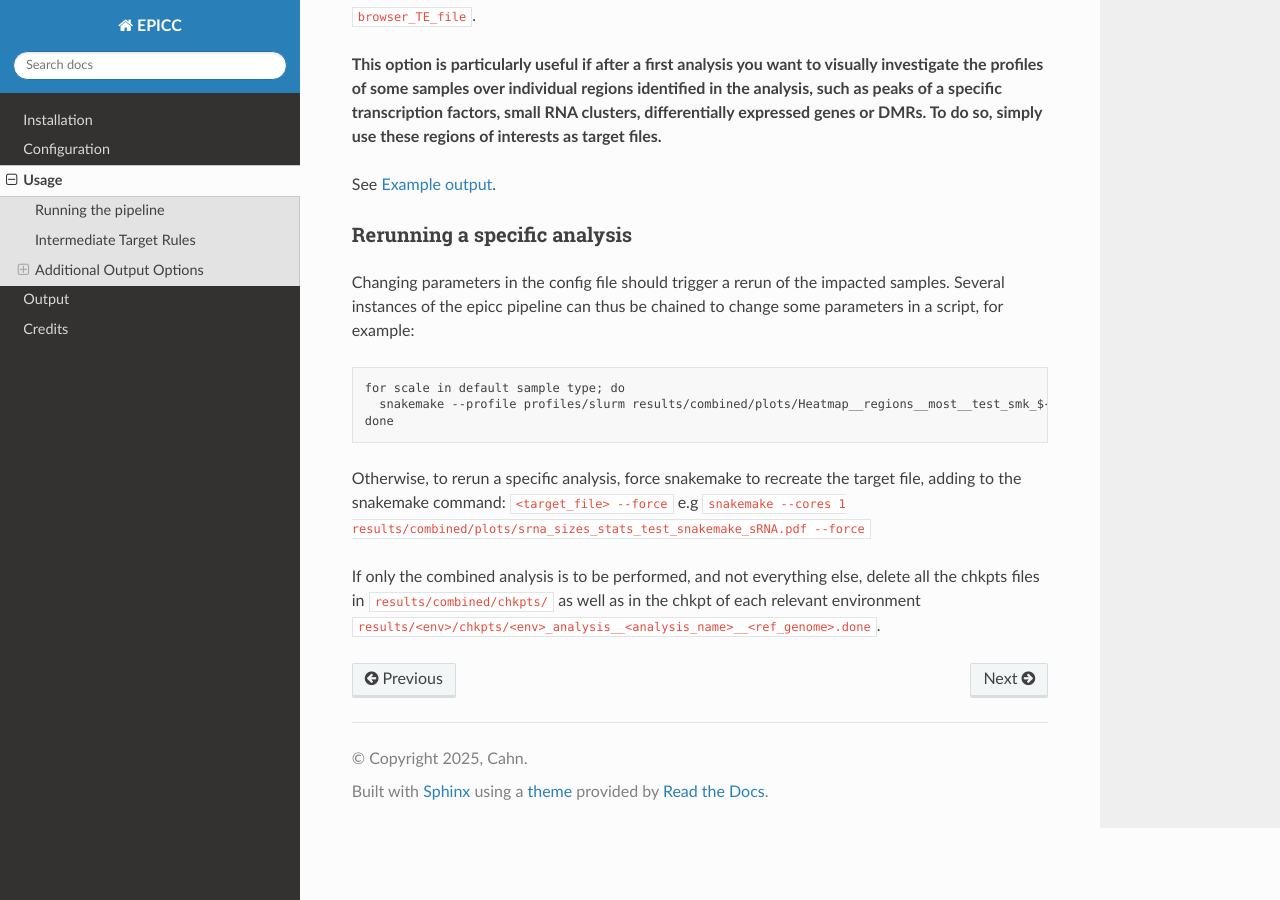
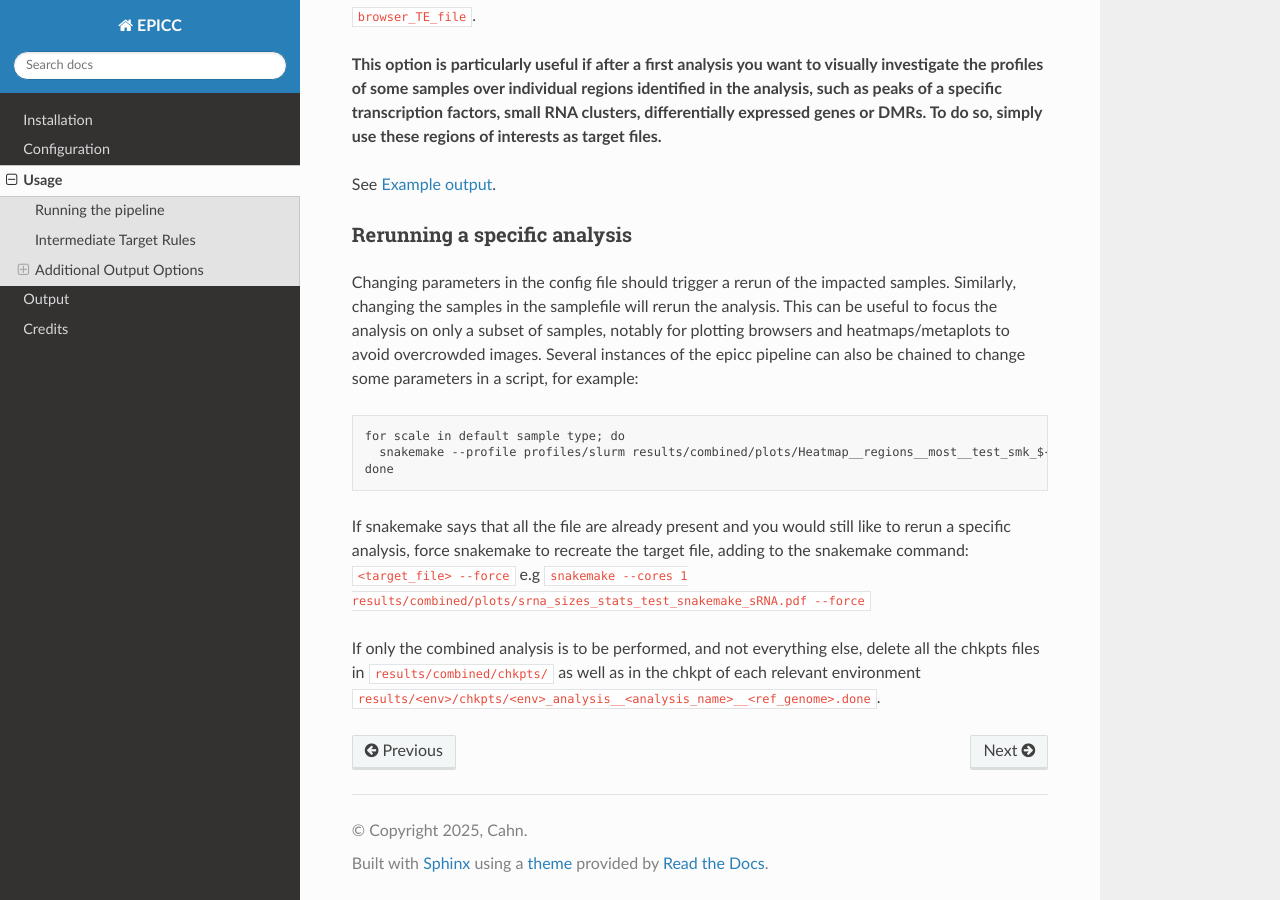
Before and after one commit to joncahn/epicc-documentation, a Sphinx documentation site: the page built from docs/source/usage.rst, in a window 1280 px wide and 900 px high, scrolled down 9042 px. Built offline with Sphinx 7.4.7 and the Read the Docs theme 3.1.0, drawn with Linux system fonts in a browser that asks for light colours.

Commit message:
Update usage.rst

```diff
--- a/docs/source/usage.rst
+++ b/docs/source/usage.rst
@@ -301,7 +301,7 @@ See :ref:`Example output <fig-browser-plot>`.
 Rerunning a specific analysis
 ++++++++++++++++++++++++++++++
 
-Changing parameters in the config file should trigger a rerun of the impacted samples. Several instances of the epicc pipeline can thus be chained to change some parameters in a script, for example:
+Changing parameters in the config file should trigger a rerun of the impacted samples. Similarly, changing the samples in the samplefile will rerun the analysis. This can be useful to focus the analysis on only a subset of samples, notably for plotting browsers and heatmaps/metaplots to avoid overcrowded images. Several instances of the epicc pipeline can also be chained to change some parameters in a script, for example:
 
 ::
 
@@ -309,7 +309,7 @@ Changing parameters in the config file should trigger a rerun of the impacted sa
     snakemake --profile profiles/slurm results/combined/plots/Heatmap__regions__most__test_smk_${scale}__ColCEN__interesting_genes.pdf --config heatmap_target_file="data/target_genes.bed" heatmap_target_file_label="interesting_genes" heatmaps_scales=${scale}
   done
 
-Otherwise, to rerun a specific analysis, force snakemake to recreate the target file, adding to the snakemake command: ``<target_file> --force``
+If snakemake says that all the file are already present and you would still like to rerun a specific analysis, force snakemake to recreate the target file, adding to the snakemake command: ``<target_file> --force``
 e.g ``snakemake --cores 1 results/combined/plots/srna_sizes_stats_test_snakemake_sRNA.pdf --force``
 
 If only the combined analysis is to be performed, and not everything else, delete all the chkpts files in ``results/combined/chkpts/`` as well as in the chkpt of each relevant environment ``results/<env>/chkpts/<env>_analysis__<analysis_name>__<ref_genome>.done``.
```
